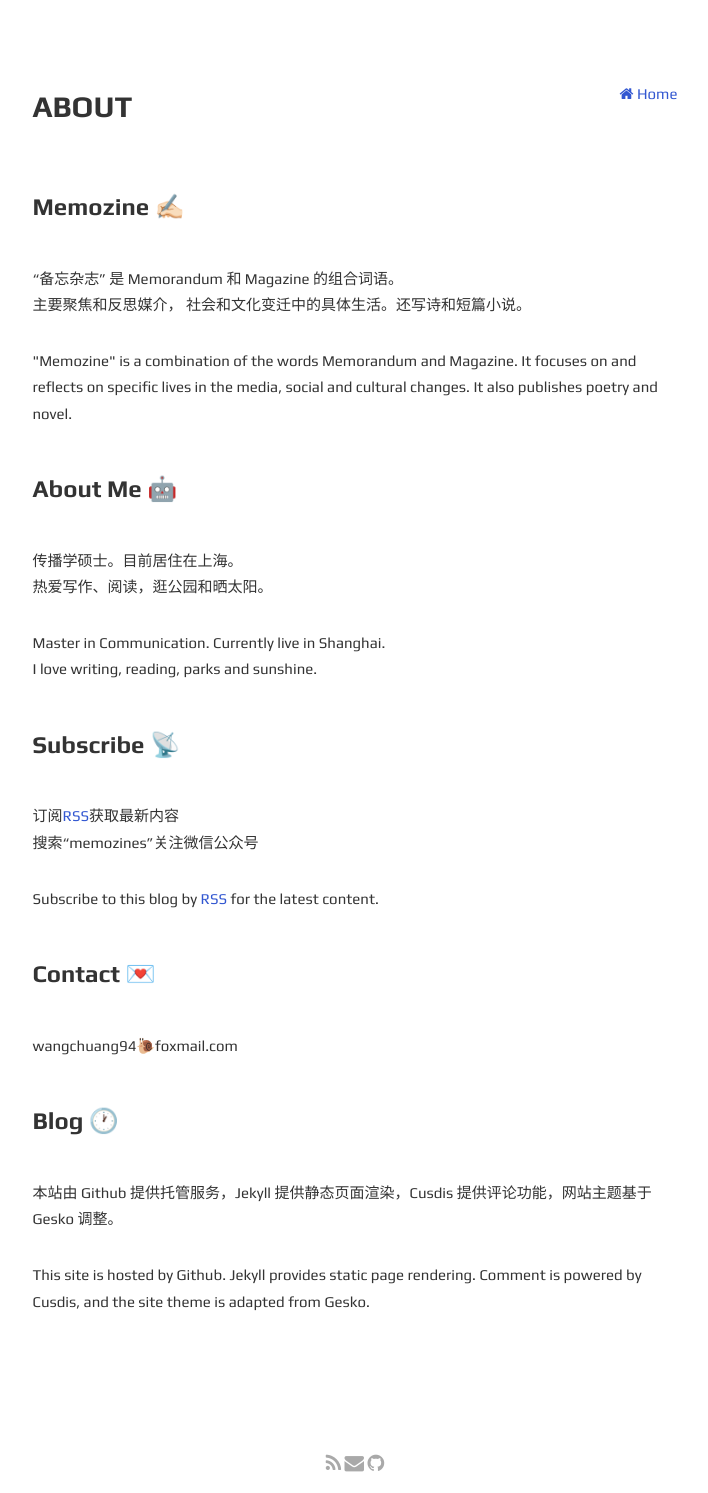
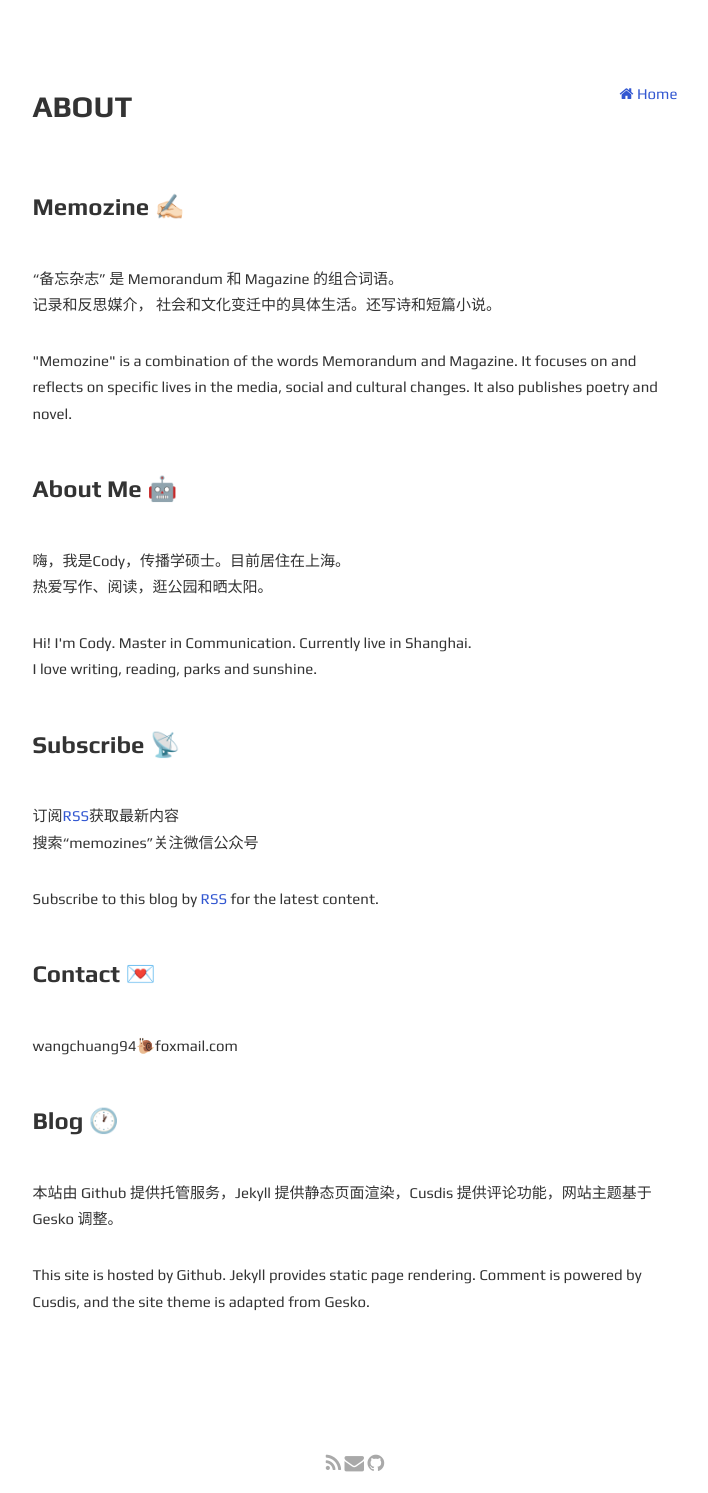
Before and after one commit to codyb1ue/codyb1ue.github.io, a Jekyll site: the page built from about.html, in a window 1280 px wide. Shown: the whole page, without its empty margins (285-993 px from the left). Built offline with Jekyll 4.4.1, drawn with Linux system fonts in a browser that asks for light colours.

Commit message:
Update about.html

```diff
--- a/about.html
+++ b/about.html
@@ -8,12 +8,12 @@ layout: page
 
 <p>
 <h3>Memozine ✍🏻</h3>
-<p>“备忘杂志” 是 Memorandum 和 Magazine 的组合词语。<br>主要聚焦和反思媒介， 社会和文化变迁中的具体生活。还写诗和短篇小说。</p>
+<p>“备忘杂志” 是 Memorandum 和 Magazine 的组合词语。<br>记录和反思媒介， 社会和文化变迁中的具体生活。还写诗和短篇小说。</p>
 <p>"Memozine" is a combination of the words Memorandum and Magazine. It focuses on and reflects on specific lives in the media, social and cultural changes. It also publishes poetry and novel.</p>
 <br>
 <h3>About Me 🤖</h3>
-<p>传播学硕士。目前居住在上海。<br>热爱写作、阅读，逛公园和晒太阳。</p>
-<p>Master in Communication. Currently live in Shanghai.<br>I love writing, reading, parks and sunshine.</p>
+<p>嗨，我是Cody，传播学硕士。目前居住在上海。<br>热爱写作、阅读，逛公园和晒太阳。</p>
+<p>Hi! I'm Cody. Master in Communication. Currently live in Shanghai.<br>I love writing, reading, parks and sunshine.</p>
 <br>
 <h3>Subscribe 📡</h3>
 <p>订阅<a href="{{ site.url }}{{ site.baseurl }}/atom.xml">RSS</a>获取最新内容<br>搜索“memozines”关注微信公众号</p>
```
